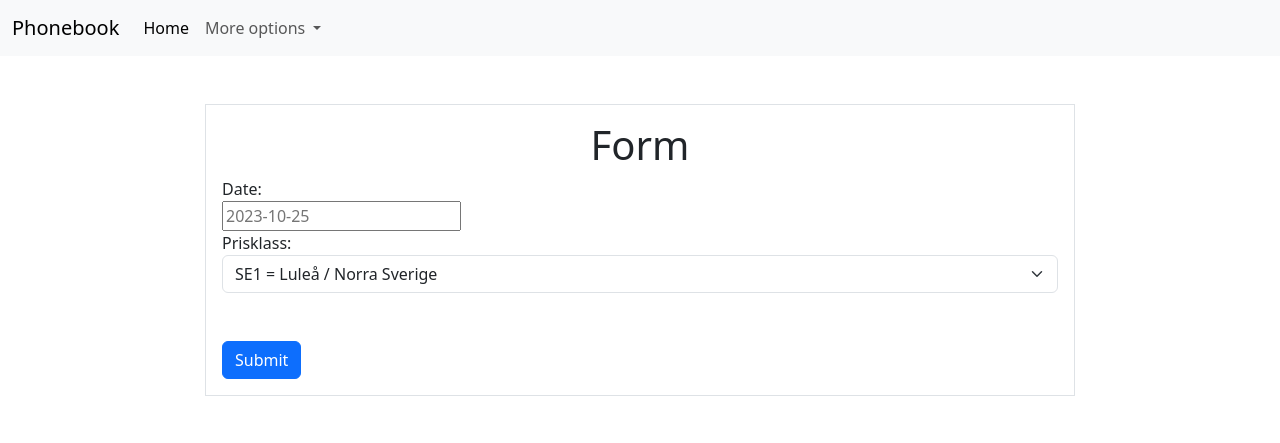
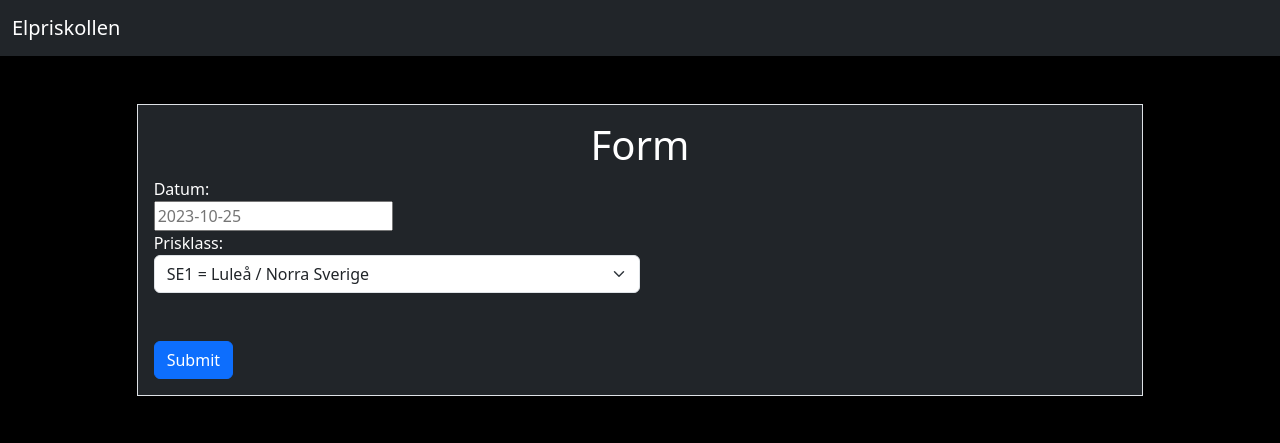
Before and after one commit to DenTeknoDromen/elpriskoll, a Flask app: page /index in a window 1280 px wide. Shown: the top 443 px of the page. Run offline with Flask 3, Linux system fonts and the light colour scheme.

Commit message:
bg colors html

```diff
--- a/application/templates/form.html
+++ b/application/templates/form.html
@@ -1,13 +1,15 @@
 {% extends "layout.html" %}
 {% block title %}Form{% endblock %}
 {% block content %}
-    <div class="container">
+    <div class="containers" >
         <div class="row p-5">
             <div class="col-1"></div>
-            <div class="col-10 border p-3">
+            <div class="col-10 border p-3 bg-dark">
                 <h1 class="text-center">Form</h1>
+                <div class="col-2"></div>
+                <div class="col-6">
                 <form action="api" method="post">
-                    <label for="date">Date:</label><br/>
+                    <label for="date">Datum:</label><br/>
                     <input type="text" id="date" name="date" placeholder="{{curr_date}}"><br/>
 
                     <!-- Prisklass dropdown -->
@@ -21,6 +23,8 @@
                     <!-- Sumbit button -->
                     <button type="submit" class="btn btn-primary mt-5">Submit</button>
                 </form>
+                </div>
+                <div class="col-2"></div>
             </div>
             <div class="col-1"></div>
         </div>
--- a/application/templates/header.html
+++ b/application/templates/header.html
@@ -1,22 +1,9 @@
-<nav class="navbar navbar-expand-lg bg-body-tertiary">
+<nav class="navbar navbar-expand-lg bg-dark">
     <div class="container-fluid">
-      <a class="navbar-brand" href="#">Phonebook</a>
+      <a class="navbar-brand text-white" href="/index">Elpriskollen</a>
       <button class="navbar-toggler" type="button" data-bs-toggle="collapse" data-bs-target="#navbarNavDropdown" aria-controls="navbarNavDropdown" aria-expanded="false" aria-label="Toggle navigation">
         <span class="navbar-toggler-icon"></span>
       </button>
-      <div class="collapse navbar-collapse" id="navbarNavDropdown">
-        <ul class="navbar-nav">
-          <li class="nav-item">
-            <a class="nav-link active" aria-current="page" href="/searchresults">Home</a>
-          </li>
-          <li class="nav-item dropdown">
-            <a class="nav-link dropdown-toggle" href="#" role="button" data-bs-toggle="dropdown" aria-expanded="false">
-              More options
-            </a>
-            <ul class="dropdown-menu">
-              <li><a class="dropdown-item" href="#">Action</a></li>
-              <li><a class="dropdown-item" href="#">Another action</a></li>
-              <li><a class="dropdown-item" href="#">Something else here</a></li>
             </ul>
           </li>
         </ul>
--- a/application/templates/layout.html
+++ b/application/templates/layout.html
@@ -4,9 +4,11 @@
     <meta charset="UTF-8">
     <meta name="viewport" content="width=device-width, initial-scale=1.0">
     <link href="https://cdn.jsdelivr.net/npm/bootstrap@5.3.2/dist/css/bootstrap.min.css" rel="stylesheet" integrity="sha384-T3c6CoIi6uLrA9TneNEoa7RxnatzjcDSCmG1MXxSR1GAsXEV/Dwwykc2MPK8M2HN" crossorigin="anonymous">
-    <title>Phonebook</title>
+    <title>Elpriskollen</title>
+    <link rel="icon" type="image/x-icon" href="static/images/favicon.jpg">
+
 </head>
-<body>
+<body class="bg-black text-white">
     <div id="header">
         {% block header %}{% include "header.html" %}{% endblock %}
     </div>
--- a/application/templates/print.html
+++ b/application/templates/print.html
@@ -1,5 +1,7 @@
 {% extends "layout.html" %}
 {% block title %}Print{% endblock %}
 {% block content %}
+<div class="container">
     {{data|safe}}
+</div>
 {% endblock %}
```
Also changed, not shown: application/static/images/favicon.JPG (added), application/static/images/lightning-charge.svg (added), 1 other file.
